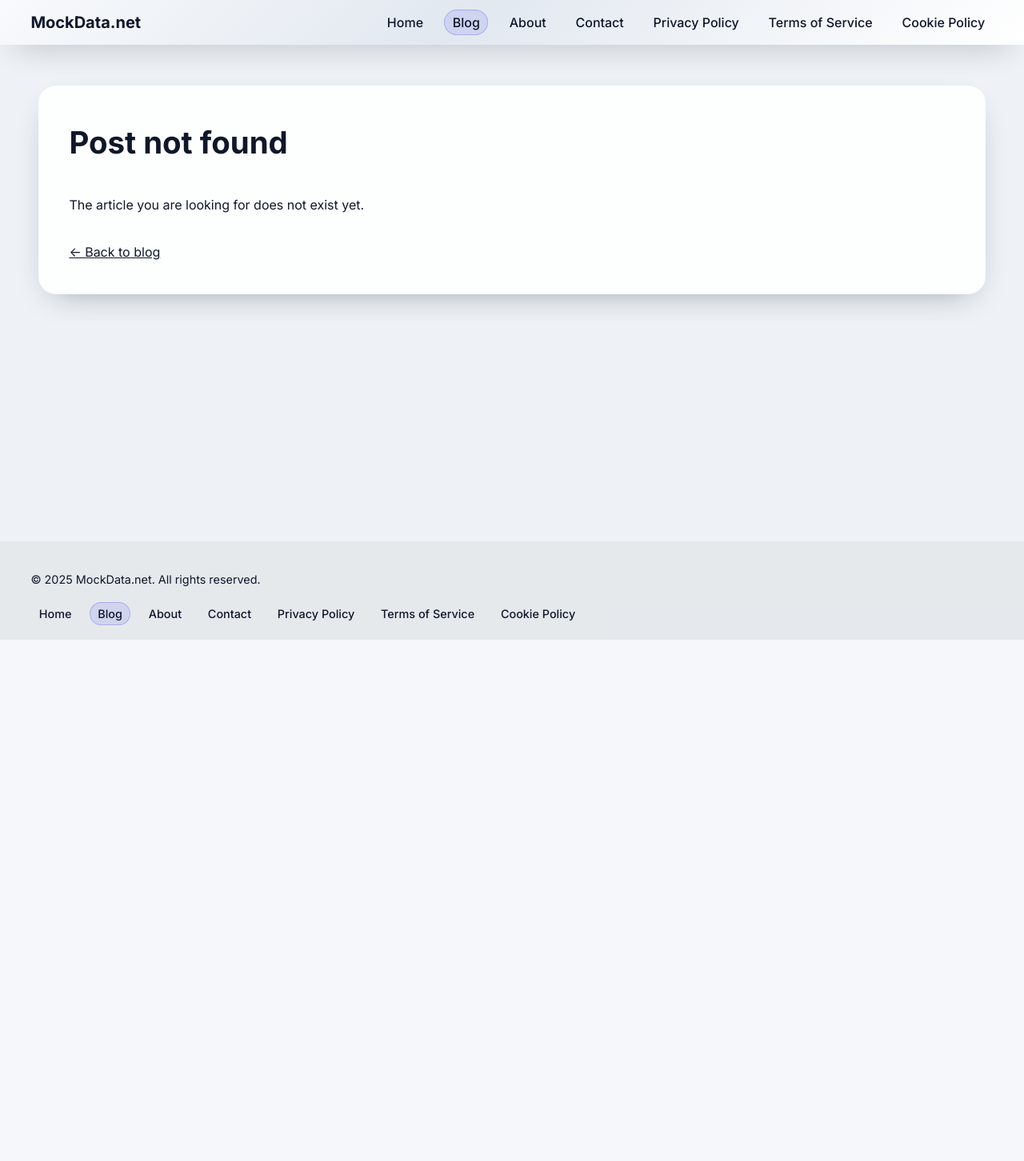
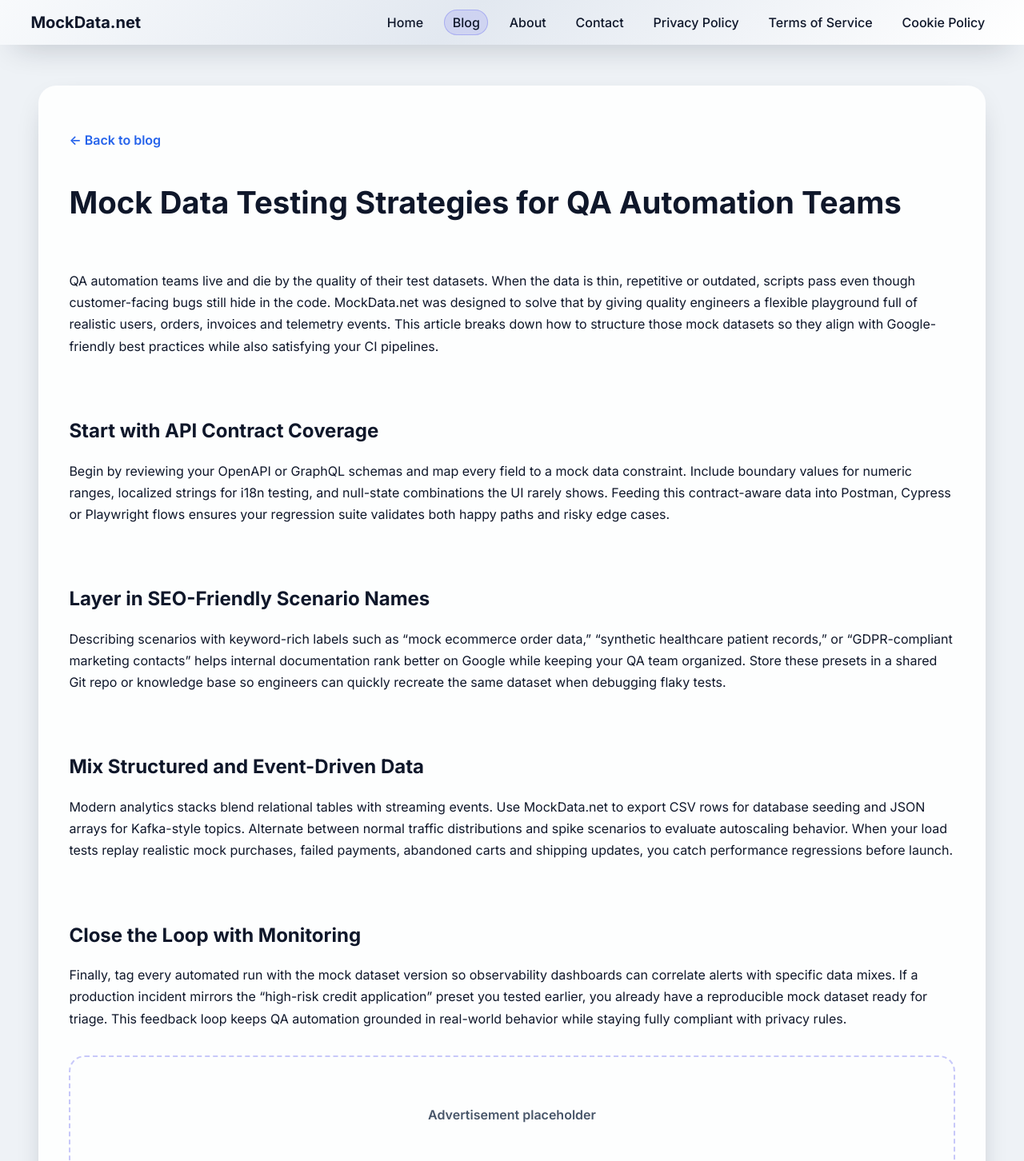
Before and after one commit to burakklc/mock-data-generator, a React (Vite) app: page /blog/mock-data-testing-strategies-for-qa-automation in a window 1280 px wide. Shown: the top 1452 px of the page at 80% size. Before the commit the page ends 800 px from the top, so only its background shows below. Built offline with nearby package versions, Linux system fonts and the light colour scheme.

Commit message:
ikinci blog

```diff
--- a/src/data/blogPosts.ts
+++ b/src/data/blogPosts.ts
@@ -45,6 +45,43 @@
       },
     ],
   },
+  {
+    slug: 'mock-data-testing-strategies-for-qa-automation',
+    title: 'Mock Data Testing Strategies for QA Automation Teams',
+    excerpt:
+      'Discover practical ways to use AI-ready mock data to stress-test APIs, forms and analytics pipelines without touching production records.',
+    sections: [
+      {
+        paragraphs: [
+          'QA automation teams live and die by the quality of their test datasets. When the data is thin, repetitive or outdated, scripts pass even though customer-facing bugs still hide in the code. MockData.net was designed to solve that by giving quality engineers a flexible playground full of realistic users, orders, invoices and telemetry events. This article breaks down how to structure those mock datasets so they align with Google-friendly best practices while also satisfying your CI pipelines.',
+        ],
+      },
+      {
+        heading: 'Start with API Contract Coverage',
+        paragraphs: [
+          'Begin by reviewing your OpenAPI or GraphQL schemas and map every field to a mock data constraint. Include boundary values for numeric ranges, localized strings for i18n testing, and null-state combinations the UI rarely shows. Feeding this contract-aware data into Postman, Cypress or Playwright flows ensures your regression suite validates both happy paths and risky edge cases.',
+        ],
+      },
+      {
+        heading: 'Layer in SEO-Friendly Scenario Names',
+        paragraphs: [
+          'Describing scenarios with keyword-rich labels such as “mock ecommerce order data,” “synthetic healthcare patient records,” or “GDPR-compliant marketing contacts” helps internal documentation rank better on Google while keeping your QA team organized. Store these presets in a shared Git repo or knowledge base so engineers can quickly recreate the same dataset when debugging flaky tests.',
+        ],
+      },
+      {
+        heading: 'Mix Structured and Event-Driven Data',
+        paragraphs: [
+          'Modern analytics stacks blend relational tables with streaming events. Use MockData.net to export CSV rows for database seeding and JSON arrays for Kafka-style topics. Alternate between normal traffic distributions and spike scenarios to evaluate autoscaling behavior. When your load tests replay realistic mock purchases, failed payments, abandoned carts and shipping updates, you catch performance regressions before launch.',
+        ],
+      },
+      {
+        heading: 'Close the Loop with Monitoring',
+        paragraphs: [
+          'Finally, tag every automated run with the mock dataset version so observability dashboards can correlate alerts with specific data mixes. If a production incident mirrors the “high-risk credit application” preset you tested earlier, you already have a reproducible mock dataset ready for triage. This feedback loop keeps QA automation grounded in real-world behavior while staying fully compliant with privacy rules.',
+        ],
+      },
+    ],
+  },
 ];
 
 export function getBlogPost(slug: string): BlogPost | undefined {
```
